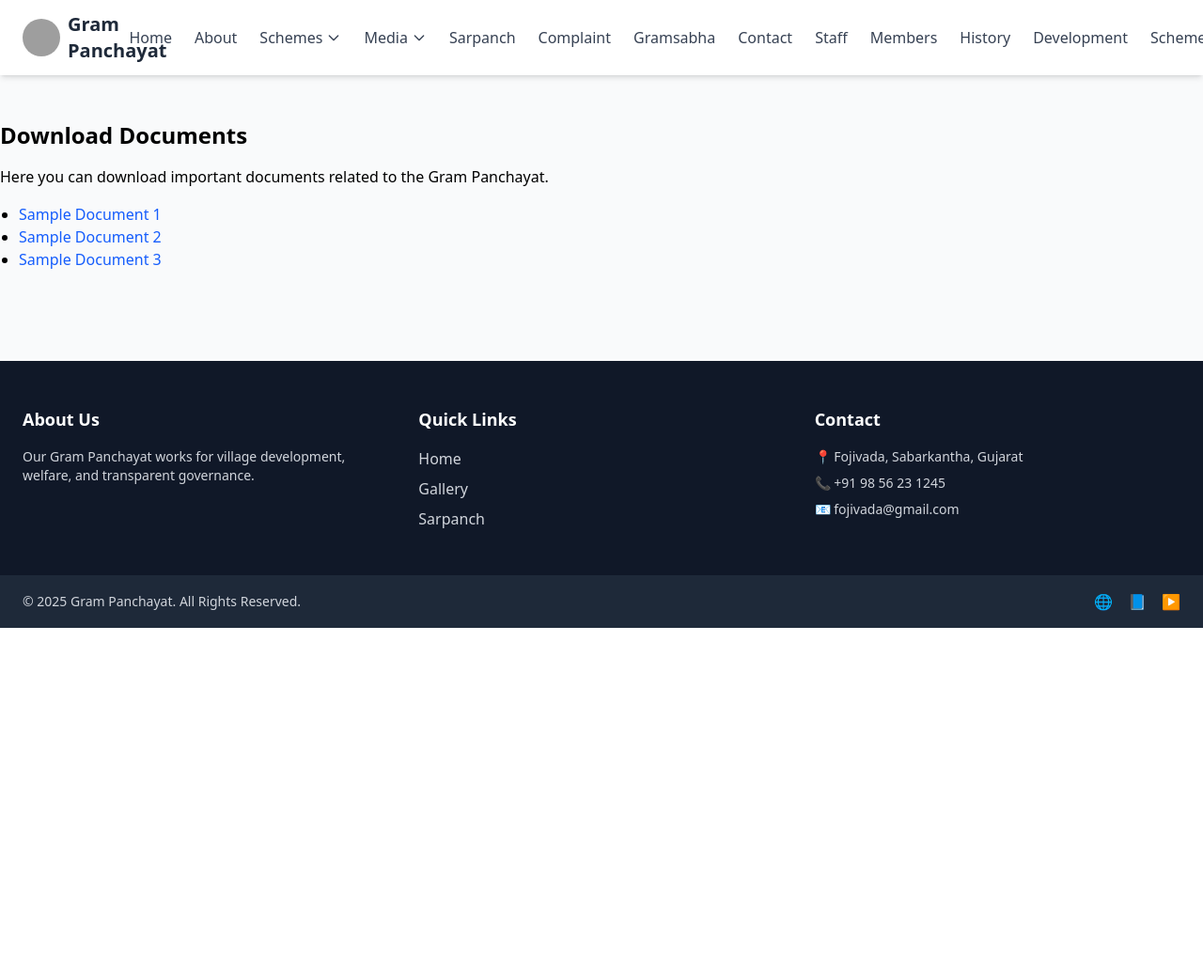
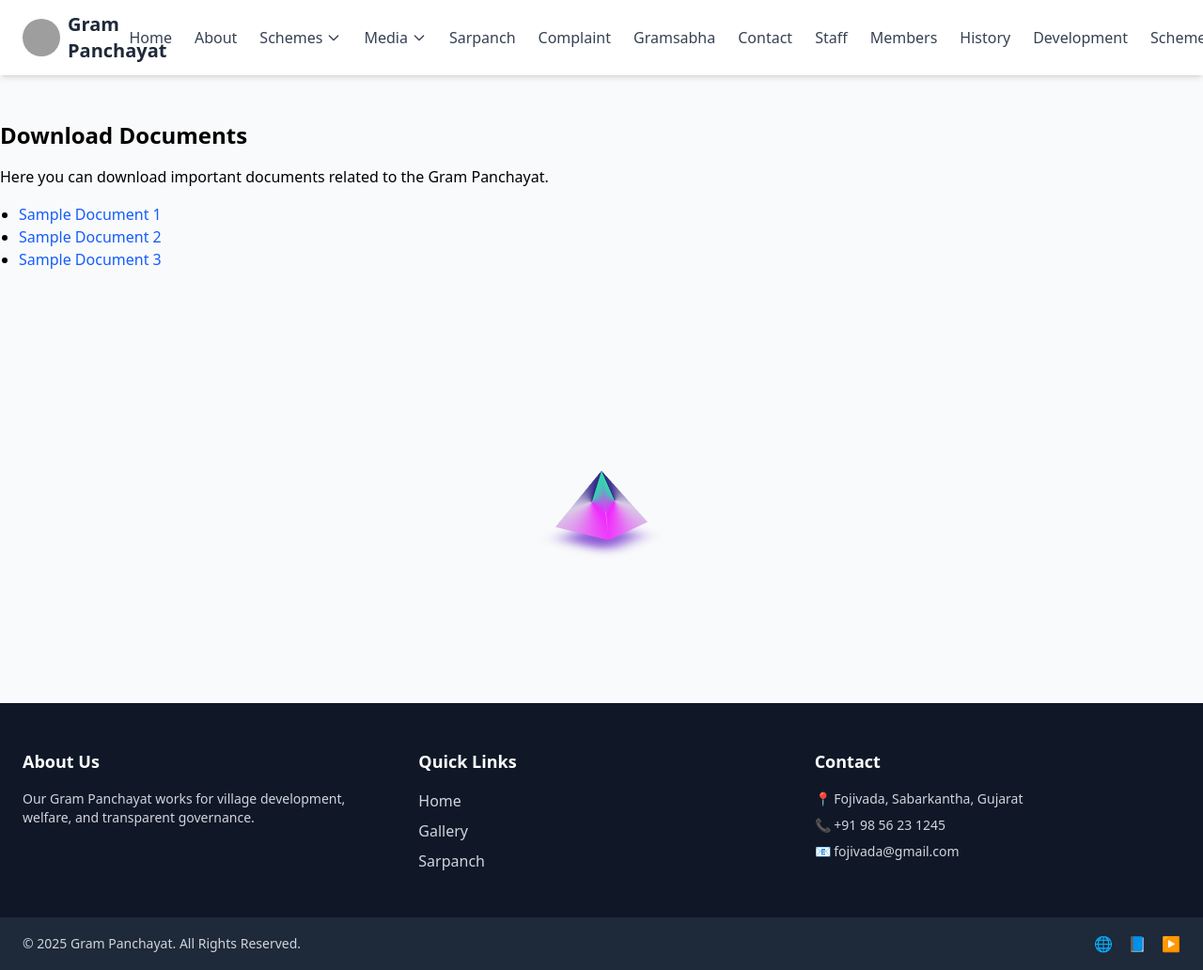
Before and after one commit to Sandip-2006/online-gram-panchayat, a Django app: page /download/ in a window 1280 px wide. Shown: the whole page at 94% size. Before the commit the page ends 668 px from the top, so only its background shows below. Run offline with Django 5.2, Linux system fonts and the light colour scheme; some libraries are stand-ins or nearby versions; grey boxes are pictures that could not be loaded.

Commit message:
adding piramid

```diff
--- a/gram_panchayat/templates/download.html
+++ b/gram_panchayat/templates/download.html
@@ -12,4 +12,89 @@
     <li><a href="{% static 'documents/sample3.pdf' %}" class="text-blue-600 hover:underline">Sample Document 3</a></li>
   </ul>
 </div>
+
+
+<div class="pyramid-loader mx-auto my-16">
+  <div class="wrapper">
+    <span class="side side1"></span>
+    <span class="side side2"></span>
+    <span class="side side3"></span>
+    <span class="side side4"></span>
+    <span class="shadow"></span>
+  </div>
+</div>
+
+<style>
+.pyramid-loader {
+  position: relative;
+  width: 300px;
+  height: 300px;
+  display: block;
+  transform-style: preserve-3d;
+  transform: rotateX(-20deg);
+}
+
+.wrapper {
+  position: relative;
+  width: 100%;
+  height: 100%;
+  transform-style: preserve-3d;
+  animation: spin 4s linear infinite;
+}
+
+@keyframes spin {
+  100% {
+    transform: rotateY(360deg);
+  }
+}
+
+.pyramid-loader .wrapper .side {
+  width: 70px;
+  height: 70px;
+/* you can choose any gradient or color you want */
+  /* background: radial-gradient( #2F2585 10%, #F028FD 70%, #2BDEAC 120%); */
+  position: absolute;
+  top: 0;
+  left: 0;
+  right: 0;
+  bottom: 0;
+  margin: auto;
+  transform-origin: center top;
+  clip-path: polygon(50% 0%, 0% 100%, 100% 100%);
+}
+
+.pyramid-loader .wrapper .side1 {
+  transform: rotateZ(-30deg) rotateY(90deg);
+  background: conic-gradient( #2BDEAC, #F028FD, #D8CCE6, #2F2585);
+}
+
+.pyramid-loader .wrapper .side2 {
+  transform: rotateZ(30deg) rotateY(90deg);
+  background: conic-gradient( #2F2585, #D8CCE6, #F028FD, #2BDEAC);
+}
+
+.pyramid-loader .wrapper .side3 {
+  transform: rotateX(30deg);
+  background: conic-gradient( #2F2585, #D8CCE6, #F028FD, #2BDEAC);
+}
+
+.pyramid-loader .wrapper .side4 {
+  transform: rotateX(-30deg);
+  background: conic-gradient( #2BDEAC, #F028FD, #D8CCE6, #2F2585);
+}
+
+.pyramid-loader .wrapper .shadow {
+  width: 60px;
+  height: 60px;
+  background: #8B5AD5;
+  position: absolute;
+  top: 0;
+  left: 0;
+  right: 0;
+  bottom: 0;
+  margin: auto;
+  transform: rotateX(90deg) translateZ(-40px);
+  filter: blur(12px);
+}
+</style>
 {% endblock %}
--- a/theme/static/css/dist/styles.css
+++ b/theme/static/css/dist/styles.css
@@ -15,7 +15,6 @@
     --color-blue-600: oklch(54.6% 0.245 262.881);
     --color-blue-700: oklch(48.8% 0.243 264.376);
     --color-indigo-500: oklch(58.5% 0.233 277.117);
-    --color-indigo-700: oklch(45.7% 0.24 277.023);
     --color-slate-100: oklch(96.8% 0.007 247.896);
     --color-gray-50: oklch(98.5% 0.002 247.839);
     --color-gray-100: oklch(96.7% 0.003 264.542);
@@ -1837,6 +1836,9 @@
   .my-2 {
     margin-block: calc(var(--spacing) * 2);
   }
+  .my-16 {
+    margin-block: calc(var(--spacing) * 16);
+  }
   .-mt-20 {
     margin-top: calc(var(--spacing) * -20);
   }
@@ -2447,18 +2449,6 @@
   }
   .bg-yellow-600 {
     background-color: var(--color-yellow-600);
-  }
-  .bg-gradient-to-r {
-    --tw-gradient-position: to right in oklab;
-    background-image: linear-gradient(var(--tw-gradient-stops));
-  }
-  .from-blue-600 {
-    --tw-gradient-from: var(--color-blue-600);
-    --tw-gradient-stops: var(--tw-gradient-via-stops, var(--tw-gradient-position), var(--tw-gradient-from) var(--tw-gradient-from-position), var(--tw-gradient-to) var(--tw-gradient-to-position));
-  }
-  .to-indigo-700 {
-    --tw-gradient-to: var(--color-indigo-700);
-    --tw-gradient-stops: var(--tw-gradient-via-stops, var(--tw-gradient-position), var(--tw-gradient-from) var(--tw-gradient-from-position), var(--tw-gradient-to) var(--tw-gradient-to-position));
   }
   .object-cover {
     object-fit: cover;
@@ -3256,48 +3246,6 @@
   inherits: false;
   initial-value: solid;
 }
-@property --tw-gradient-position {
-  syntax: "*";
-  inherits: false;
-}
-@property --tw-gradient-from {
-  syntax: "<color>";
-  inherits: false;
-  initial-value: #0000;
-}
-@property --tw-gradient-via {
-  syntax: "<color>";
-  inherits: false;
-  initial-value: #0000;
-}
-@property --tw-gradient-to {
-  syntax: "<color>";
-  inherits: false;
-  initial-value: #0000;
-}
-@property --tw-gradient-stops {
-  syntax: "*";
-  inherits: false;
-}
-@property --tw-gradient-via-stops {
-  syntax: "*";
-  inherits: false;
-}
-@property --tw-gradient-from-position {
-  syntax: "<length-percentage>";
-  inherits: false;
-  initial-value: 0%;
-}
-@property --tw-gradient-via-position {
-  syntax: "<length-percentage>";
-  inherits: false;
-  initial-value: 50%;
-}
-@property --tw-gradient-to-position {
-  syntax: "<length-percentage>";
-  inherits: false;
-  initial-value: 100%;
-}
 @property --tw-leading {
   syntax: "*";
   inherits: false;
@@ -3466,15 +3414,6 @@
       --tw-space-x-reverse: 0;
       --tw-divide-y-reverse: 0;
       --tw-border-style: solid;
-      --tw-gradient-position: initial;
-      --tw-gradient-from: #0000;
-      --tw-gradient-via: #0000;
-      --tw-gradient-to: #0000;
-      --tw-gradient-stops: initial;
-      --tw-gradient-via-stops: initial;
-      --tw-gradient-from-position: 0%;
-      --tw-gradient-via-position: 50%;
-      --tw-gradient-to-position: 100%;
       --tw-leading: initial;
       --tw-font-weight: initial;
       --tw-tracking: initial;
```
